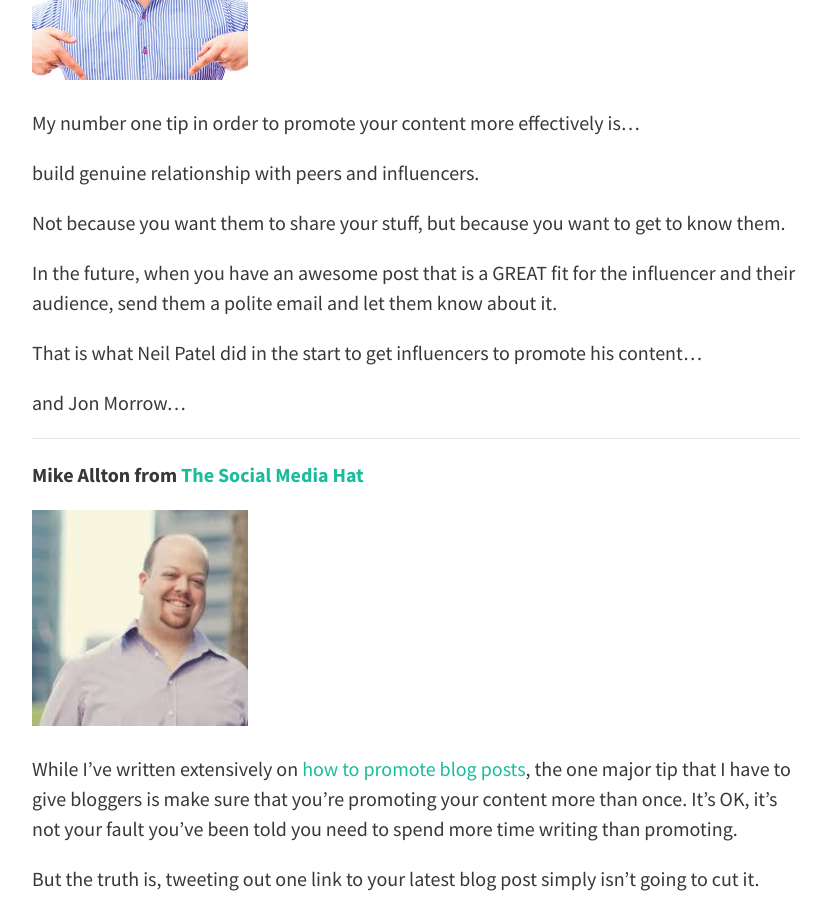
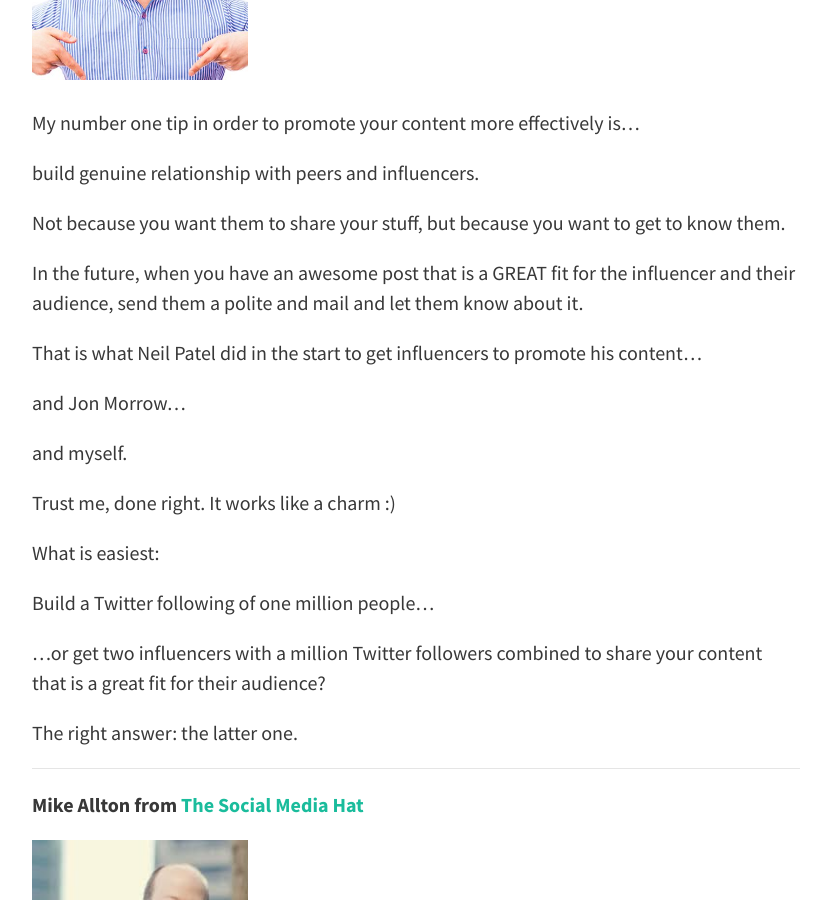
Before and after one commit to typeblogger/typeblogger.github.io, a Jekyll site: the page built from _posts/2016-7-3-how-to-promote-your-blog.md, in a window 1280 px wide and 900 px high, scrolled down 7647 px. Shown: the whole window, without its empty margins (224-1055 px from the left). Built offline with Jekyll 4.4.1, drawn with Linux system fonts in a browser that asks for light colours; nearby versions of some CDN libraries; comment, search, counter and statistics services are not loaded.

Commit message:
Update 2016-7-3-how-to-promote-your-blog.md

```diff
--- a/_posts/2016-7-3-how-to-promote-your-blog.md
+++ b/_posts/2016-7-3-how-to-promote-your-blog.md
@@ -174,11 +174,23 @@ build genuine relationship with peers and influencers.
 
 Not because you want them to share your stuff, but because you want to get to know them.
 
-In the future, when you have an awesome post that is a GREAT fit for the influencer and their audience, send them a polite email and let them know about it.
+In the future, when you have an awesome post that is a GREAT fit for the influencer and their audience, send them a polite and mail and let them know about it.
 
 That is what Neil Patel did in the start to get influencers to promote his content...
 
 and Jon Morrow...
+
+and myself.
+
+Trust me, done right. It works like a charm :)
+
+What is easiest:
+
+Build a Twitter following of one million people...
+
+...or get two influencers with a million Twitter followers combined to share your content that is a great fit for their audience?
+
+The right answer: the latter one.
 
 ---
 
```
